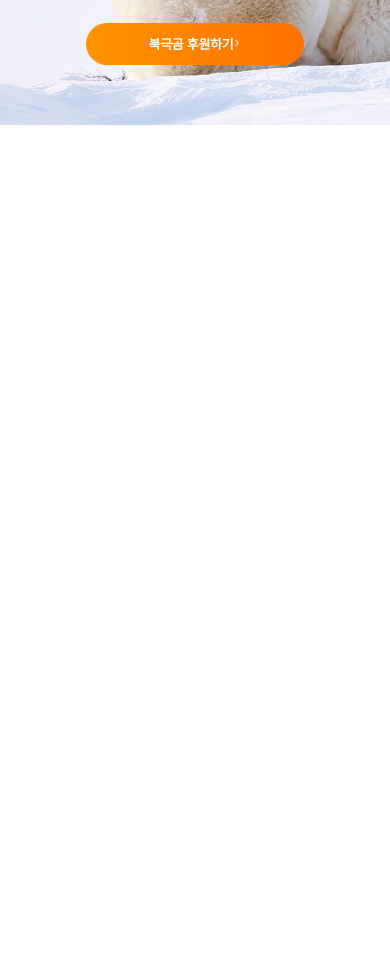
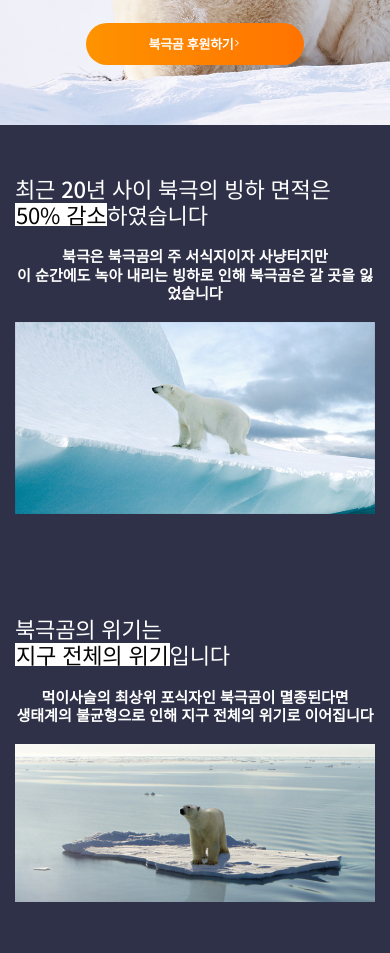
Before and after one commit to nabong2-2/landing.wwf, a plain HTML site: page index.html in a window 390 px wide. Shown: the part 2435-3388 px from the top of the page. Before the commit the page ends 2560 px from the top, so only its background shows below. Drawn offline with Linux system fonts and the light colour scheme.

Commit message:
Add files via upload

```diff
--- a/index.html
+++ b/index.html
@@ -64,6 +64,22 @@
                 <a href="#" class="sponser_btn">북극곰 후원하기<img src="./images/arrow_forward_ios.png" alt=""></a>
             </div>
         </div>
+        <!-- 4행 -->
+        <div class="bg4 container">
+            <div class="contents">
+                <h2>최근 20년 사이 북극의 빙하 면적은<br><span>50% 감소</span>하였습니다</h2>
+                <p>북극은 북극곰의 주 서식지이자 사냥터지만<br>이 순간에도 녹아 내리는 빙하로 인해 북극곰은 갈 곳을 잃었습니다</p>
+                <p class="img"><img src="./images/50.png" alt=""></p>
+            </div>
+        </div>
+        <!-- 6행 -->
+        <div class="bg6 container">
+            <div class="contents">
+                <h2>북극곰의 위기는<br><span>지구 전체의 위기</span>입니다</h2>
+                <p>먹이사슬의 최상위 포식자인 북극곰이 멸종된다면<br>생태계의 불균형으로 인해 지구 전체의 위기로 이어집니다</p>
+                <p class="img"><img src="./images/crisis_img.jpg" alt=""></p>
+            </div>
+        </div>
     </div>
 </body>
 </html>
--- a/styles/index.css
+++ b/styles/index.css
@@ -152,8 +152,37 @@
 }
 #wrap .bg3 .contents .sponser_btn .img {width: 100%;}
 /* -------------------------------------4행 빙하 50% 감소 */
+/* -------------------------------------6행 지구전체위기 */
+#wrap .bg4,
+#wrap .bg6 {
+    background: url(../images/50_bg.png);
+    padding: 200px 0;
+}
+#wrap .bg4 .contents,
+#wrap .bg6 .contents {
+    display: flex; flex-flow: column nowrap;
+}
+#wrap .bg4 .contents h2,
+#wrap .bg6 .contents h2 {
+    font-size:3.44rem; line-height:1.2; letter-spacing:-0.01em; font-weight:500;
+}
+#wrap .bg4 .contents h2 span,
+#wrap .bg6 .contents h2 span {
+    color: #050505;
+    background-color: #fff;
+    display: inline-block; padding: 0 1px 1px;
+}
+#wrap .bg4 .contents h2+p,
+#wrap .bg6 .contents h2+p {
+    color: #fff;
+    margin: 58px 0;
+    font-size:2.13rem; line-height:1.2; font-weight:700;
+}
+#wrap .bg4 .contents .img,
+#wrap .bg6 .contents .img {}
+#wrap .bg4 .contents .img img,
+#wrap .bg6 .contents .img img {width: 100%;}
 /* -------------------------------------5행 빙하 인류재앙3 */
-/* -------------------------------------6행 지구전체위기 */
 /* -------------------------------------7행 WWF소개 */
 /* -------------------------------------8행 다양한 활동 */
 /* -------------------------------------9행 감사선물 */
--- a/styles/respinsive.css
+++ b/styles/respinsive.css
@@ -55,8 +55,22 @@
         }
     }
     /* ★★★★★★★★★★★★★★★★★★★★★★★★★★★★★★★★★★★4행(tablet) */
+    /* ★★★★★★★★★★★★★★★★★★★★★★★★★★★★★★★★★★★6행(tablet) */
+@media screen and (max-width:1250px) {
+    #wrap .bg4,
+    #wrap .bg6 {
+        padding: 200px 0;
+    }
+    #wrap .bg4 .contents h2,
+    #wrap .bg6 .contents h2 {
+        font-size:2.50rem;
+    }
+    #wrap .bg4 .contents h2+p,
+    #wrap .bg6 .contents h2+p {
+        font-size:1.38rem;
+}
+}
     /* ★★★★★★★★★★★★★★★★★★★★★★★★★★★★★★★★★★★5행(tablet) */
-    /* ★★★★★★★★★★★★★★★★★★★★★★★★★★★★★★★★★★★6행(tablet) */
     /* ★★★★★★★★★★★★★★★★★★★★★★★★★★★★★★★★★★★7행(tablet) */
     /* ★★★★★★★★★★★★★★★★★★★★★★★★★★★★★★★★★★★8행(tablet) */
     /* ★★★★★★★★★★★★★★★★★★★★★★★★★★★★★★★★★★★9행(tablet) */
@@ -133,8 +147,24 @@
         }
     }
     /* ★★★★★★★★★★★★★★★★★★★★★★★★★★★★★★★★★★★4행(mobile) */
+    /* ★★★★★★★★★★★★★★★★★★★★★★★★★★★★★★★★★★★6행(mobile) */
+    @media screen and (max-width:768px) {
+        #wrap .bg4,
+        #wrap .bg6 {
+            padding: 50px 0;
+        }
+        #wrap .bg4 .contents h2,
+        #wrap .bg6 .contents h2 {
+            font-size:1.38rem;
+        }
+        #wrap .bg4 .contents h2+p,
+        #wrap .bg6 .contents h2+p {
+            font-size:0.94rem;
+            margin: 20px 0;
+            align-self: center; text-align: center;
+    }
+}
     /* ★★★★★★★★★★★★★★★★★★★★★★★★★★★★★★★★★★★5행(mobile) */
-    /* ★★★★★★★★★★★★★★★★★★★★★★★★★★★★★★★★★★★6행(mobile) */
     /* ★★★★★★★★★★★★★★★★★★★★★★★★★★★★★★★★★★★7행(mobile) */
     /* ★★★★★★★★★★★★★★★★★★★★★★★★★★★★★★★★★★★8행(mobile) */
     /* ★★★★★★★★★★★★★★★★★★★★★★★★★★★★★★★★★★★9행(mobile) */
```
Also changed, not shown: images/crisis_img.jpg (added), 1 other file.
